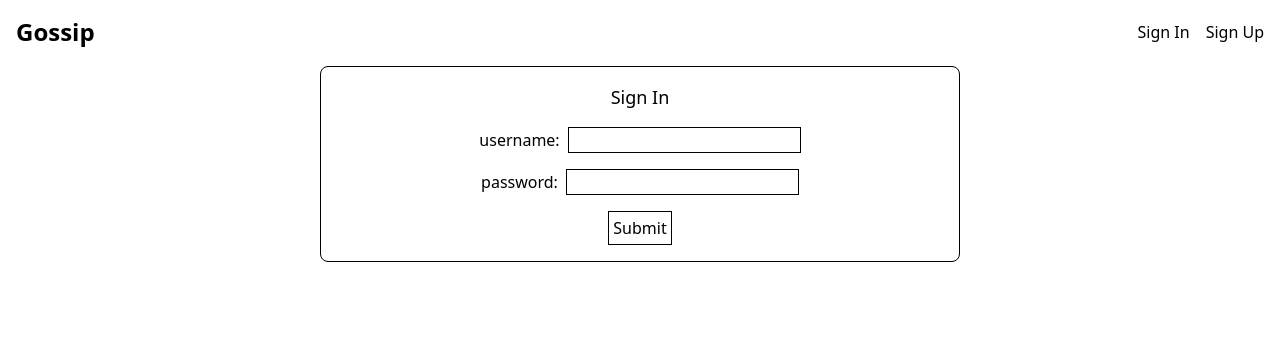
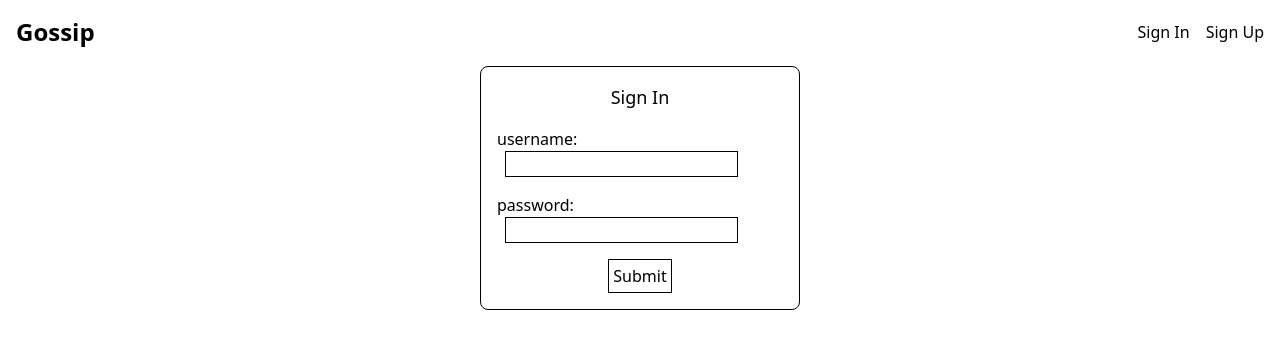
Before and after one commit to JeremyChuaWX/gossip, a React (Create React App) app in the folder frontend/: page /auth/signin in a window 1280 px wide. Shown: the top 348 px of the page. Built offline with nearby package versions, Linux system fonts and the light colour scheme; no server answers.

Commit message:
[frontend] move width limiting to base layout

```diff
--- a/frontend/src/layouts/base-layout.tsx
+++ b/frontend/src/layouts/base-layout.tsx
@@ -6,7 +6,7 @@ function BaseLayout() {
     <div className="w-full h-full">
       <NavBar />
 
-      <main className="w-full h-full">
+      <main className="mx-auto w-1/2 max-w-screen-xl">
         <Outlet />
       </main>
     </div>
```
